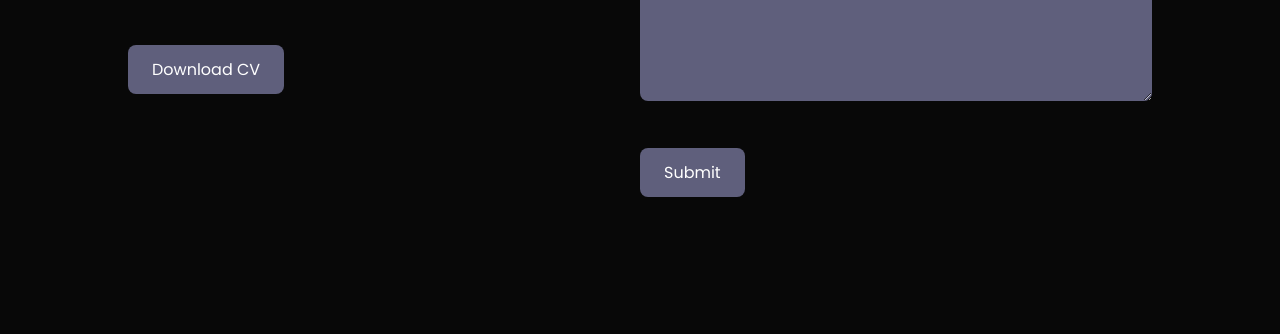
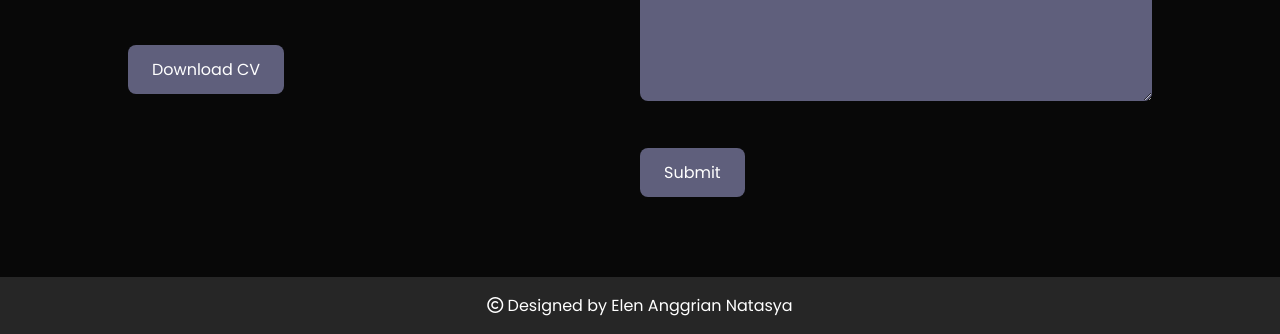
Before and after one commit to elenanggriann/elenanggriann.github.io, a plain HTML site: page index.html in a window 1280 px wide. Shown: the part 3479-3813 px from the top of the page. Before the commit the page ends 3724 px from the top, so only its background shows below. Drawn offline with Linux system fonts and the light colour scheme.

Commit message:
Add files via upload

```diff
--- a/index.html
+++ b/index.html
@@ -165,6 +165,9 @@
             </div>
         </div>
     </div>
+    <div class="copyright">
+        <p><i class="fa-regular fa-copyright"></i> Designed by Elen Anggrian Natasya</p>
+    </div>
 </div>
 
 
--- a/style.css
+++ b/style.css
@@ -279,6 +279,7 @@ nav ul li a:hover::after{
 }
 .contact-right{
     flex-basis: 50%;
+    margin-bottom: 48px;
 }
 .contact-left p{
     margin-top: 32px;
```
Also changed, not shown: work-3.html (+3 -0 lines).
